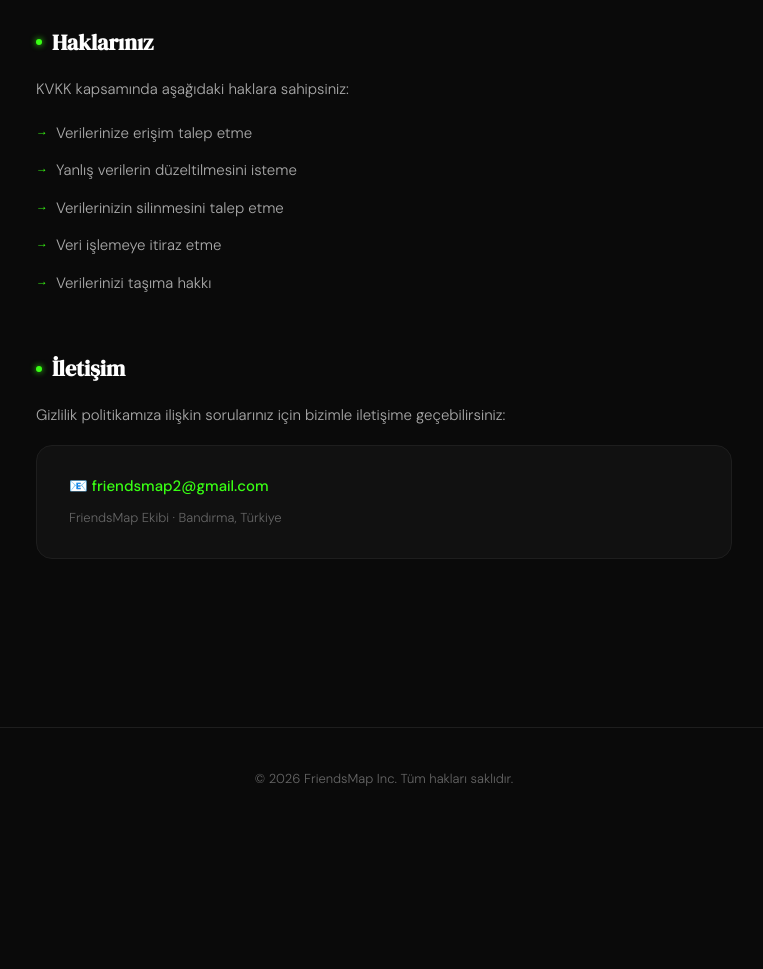
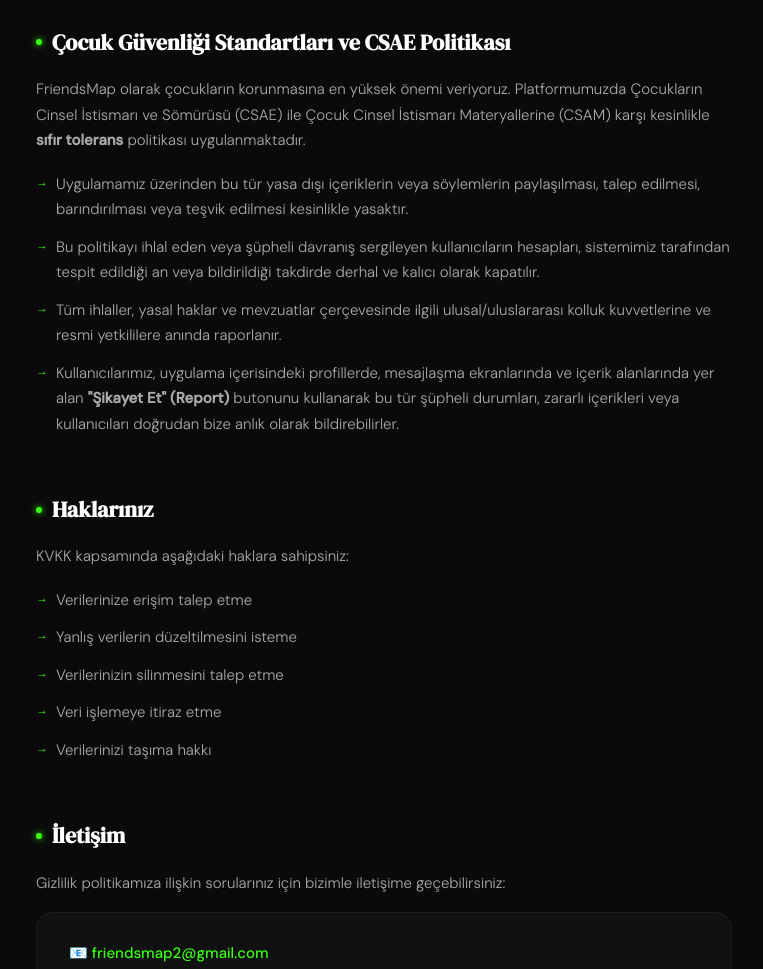
Before and after one commit to muhammetbsar/friendsmap-privacy, a plain HTML site: page index.html in a window 1280 px wide. Shown: the part 2300-3269 px from the top of the page, without its empty margins (256-1019 px from the left). Before the commit the page ends 3130 px from the top, so only its background shows below. Drawn offline with Linux system fonts and the light colour scheme.

Commit message:
Update index.html

```diff
--- a/index.html
+++ b/index.html
@@ -253,6 +253,17 @@
   </section>
 
   <section>
+    <h2>Çocuk Güvenliği Standartları ve CSAE Politikası</h2>
+    <p>FriendsMap olarak çocukların korunmasına en yüksek önemi veriyoruz. Platformumuzda Çocukların Cinsel İstismarı ve Sömürüsü (CSAE) ile Çocuk Cinsel İstismarı Materyallerine (CSAM) karşı kesinlikle <strong>sıfır tolerans</strong> politikası uygulanmaktadır.</p>
+    <ul>
+      <li>Uygulamamız üzerinden bu tür yasa dışı içeriklerin veya söylemlerin paylaşılması, talep edilmesi, barındırılması veya teşvik edilmesi kesinlikle yasaktır.</li>
+      <li>Bu politikayı ihlal eden veya şüpheli davranış sergileyen kullanıcıların hesapları, sistemimiz tarafından tespit edildiği an veya bildirildiği takdirde derhal ve kalıcı olarak kapatılır.</li>
+      <li>Tüm ihlaller, yasal haklar ve mevzuatlar çerçevesinde ilgili ulusal/uluslararası kolluk kuvvetlerine ve resmi yetkililere anında raporlanır.</li>
+      <li>Kullanıcılarımız, uygulama içerisindeki profillerde, mesajlaşma ekranlarında ve içerik alanlarında yer alan <strong>"Şikayet Et" (Report)</strong> butonunu kullanarak bu tür şüpheli durumları, zararlı içerikleri veya kullanıcıları doğrudan bize anlık olarak bildirebilirler.</li>
+    </ul>
+  </section>
+
+  <section>
     <h2>Haklarınız</h2>
     <p>KVKK kapsamında aşağıdaki haklara sahipsiniz:</p>
     <ul>
```
